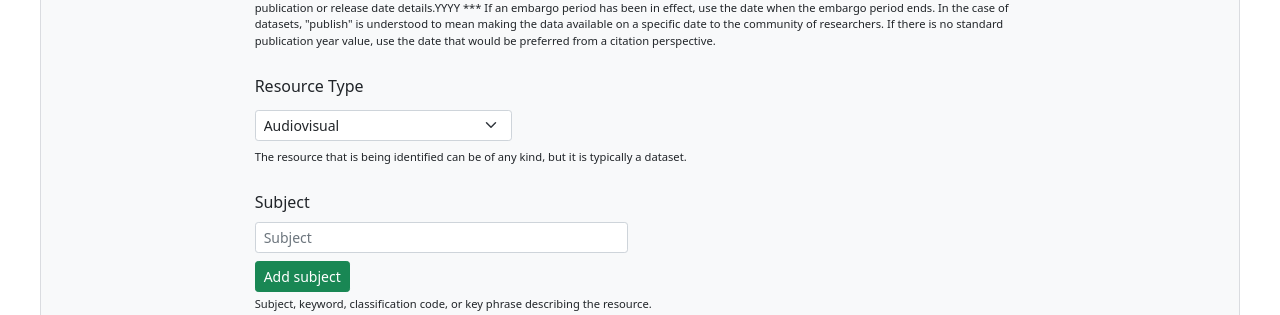
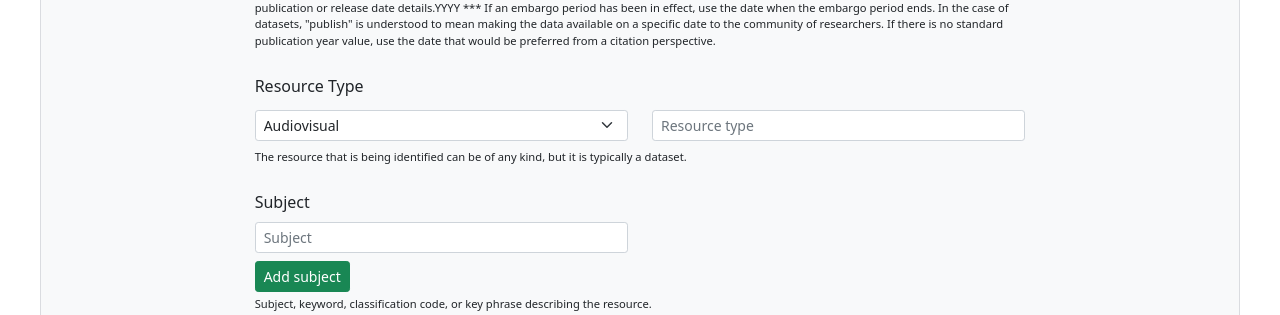
Before and after one commit to ral-facilities/doi_site, a Django app: page /mint in a window 1280 px wide. Shown: the part 1184-1499 px from the top of the page. Run offline with Django 3.2, Linux system fonts and the light colour scheme; the visitor is signed in with stand-in values (Sample User, id 1); parts of the project's set-up code (start-up, migrations or seed data) failed here and were passed over.

Commit message:
add resource type text and tests

```diff
--- a/datasets/dict_to_xml.py
+++ b/datasets/dict_to_xml.py
@@ -38,9 +38,9 @@ def dict_to_xml(d):
     xml_resource_type = ET.SubElement(xml_resource, 'resourceType')
     try:
         xml_resource_type.attrib['resourceTypeGeneral'] = d['resource_type']
-        xml_resource_type.text = d['resource_type']
     except KeyError:
-        raise MetadataError('Missing mandatory metadata identifier')
+        raise MetadataError('Missing mandatory metadata resource type')
+    xml_resource_type.text = d.get("resource_type_text") or d["resource_type"]
 
     try:
         subjects = d["subjects"]
--- a/datasets/forms.py
+++ b/datasets/forms.py
@@ -38,7 +38,8 @@ class DoiForm(forms.Form):
     publisher = forms.CharField(max_length=100, widget=forms.TextInput(attrs={'placeholder': 'Publisher', 'class':'form-control form-control-sm', 'id':'publisher'}))
     publication_year = forms.IntegerField(label='Pick the year:', min_value=1975, max_value=2100, widget=forms.NumberInput(attrs={'placeholder': 'Publication Year', 'class':'form-control form-control-sm', 'id':'publicationYear'}))
     resource_type = forms.CharField(label='Pick the resource type:', widget=forms.Select(choices=RT_CHOICES, attrs={'class':'form-select form-select-sm', 'id':'resourceType'}))
-    abstract = forms.CharField(label='Abstract',  required=False, widget=forms.Textarea(attrs={'placeholder': 'Abstract',"rows":3, 'class':'form-control form-control-sm', 'id':'abstract'}))
+    resource_type_text = forms.CharField(label='Resource type:', required=False, widget=forms.TextInput(attrs={'placeholder': 'Resource type', 'class':'form-control form-control-sm', 'id':'resourceType'}))
+    abstract = forms.CharField(label='Abstract', required=False, widget=forms.Textarea(attrs={'placeholder': 'Abstract',"rows":3, 'class':'form-control form-control-sm', 'id':'abstract'}))
 class SubjectForm(forms.Form):
      subject = forms.CharField(label='Subject', required=False, widget=forms.TextInput(attrs={'placeholder': 'Subject', 'class':'form-control form-control-sm', 'id':'subject'}))
 SubjectFormset = formset_factory(SubjectForm, extra=1)
--- a/datasets/templates/create_normal.html
+++ b/datasets/templates/create_normal.html
@@ -121,7 +121,7 @@
         >
       </div>
       <div class="col-4 pb-1">
-        <div>{{ form.publication_year }}</div>
+        {{ form.publication_year }}
       </div>
       <div id="publicationYearHelpBlock" class="form-text pb-2 text-dark">
         The year when the data was or will be made publicly available. In the
@@ -140,8 +140,8 @@
           >Resource Type</label
         >
       </div>
-      <div class="col-4 pb-1">
-        <div>{{ form.resource_type }}</div>
+      <div class="row" >
+        <div class="col pb-1">{{ form.resource_type }}</div> <div class="col pb-1">{{ form.resource_type_text }}</div>
       </div>
       <div id="resourceTypeHelpBlock" class="form-text pb-2 text-dark">
         The resource that is being identified can be of any kind, but it is
```
Also changed, not shown: datasets/tests/test_dict_to_xml.py (+6 -0 lines).
